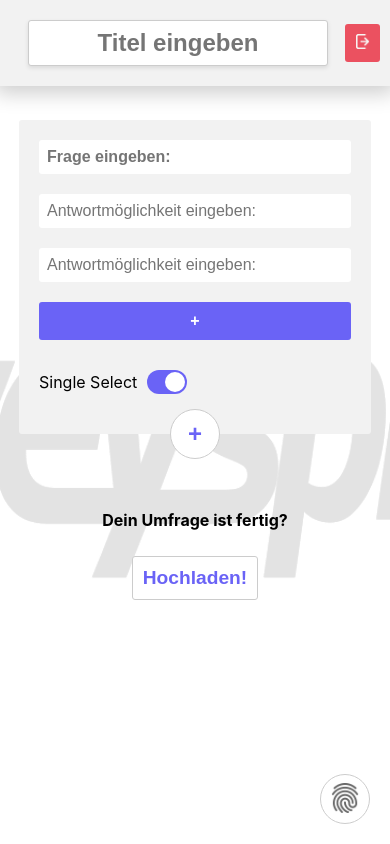
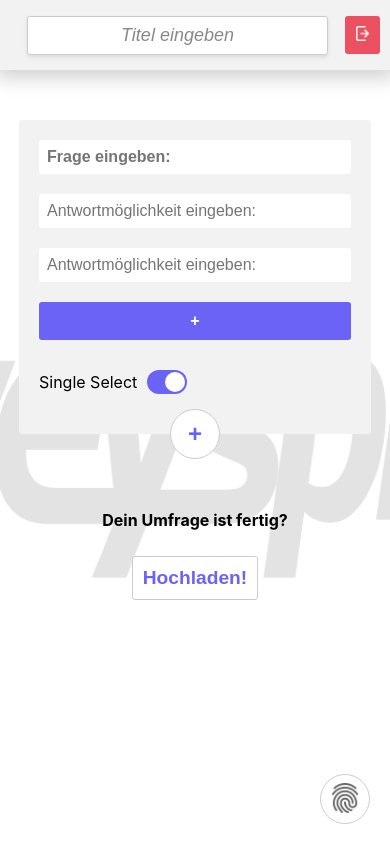
Before and after one commit to SirSimon04/SurveySphere, a React (Create React App) app in the folder client/surveysphere/: page /creator in a window 390 px wide. Built offline with nearby package versions, Linux system fonts and the light colour scheme.

Commit message:
navBar fix

```diff
--- a/client/surveysphere/src/pages/CreatePage/CreatePage.css
+++ b/client/surveysphere/src/pages/CreatePage/CreatePage.css
@@ -51,8 +51,15 @@
   box-shadow: 0 2px 4px rgba(0, 0, 0, 0.1);
 }
 
-.titleInput::placeholder {
+#titleInput::placeholder {
   color: #888;
   font-weight: normal;
   font-style: italic;
 }
+
+@media (max-width: 768px) {
+  #titleInput {
+    font-size: large;
+    max-width: 90%;
+  }
+}
```
